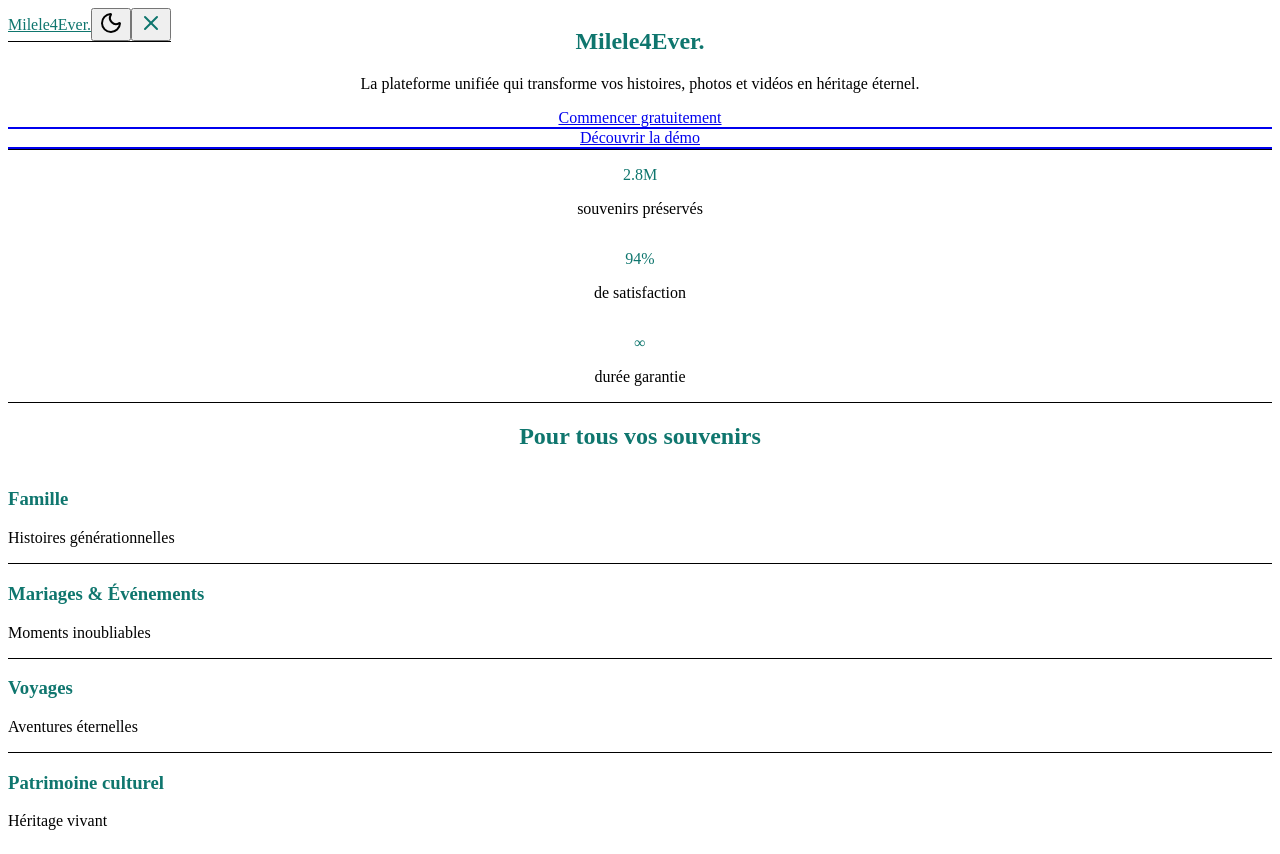
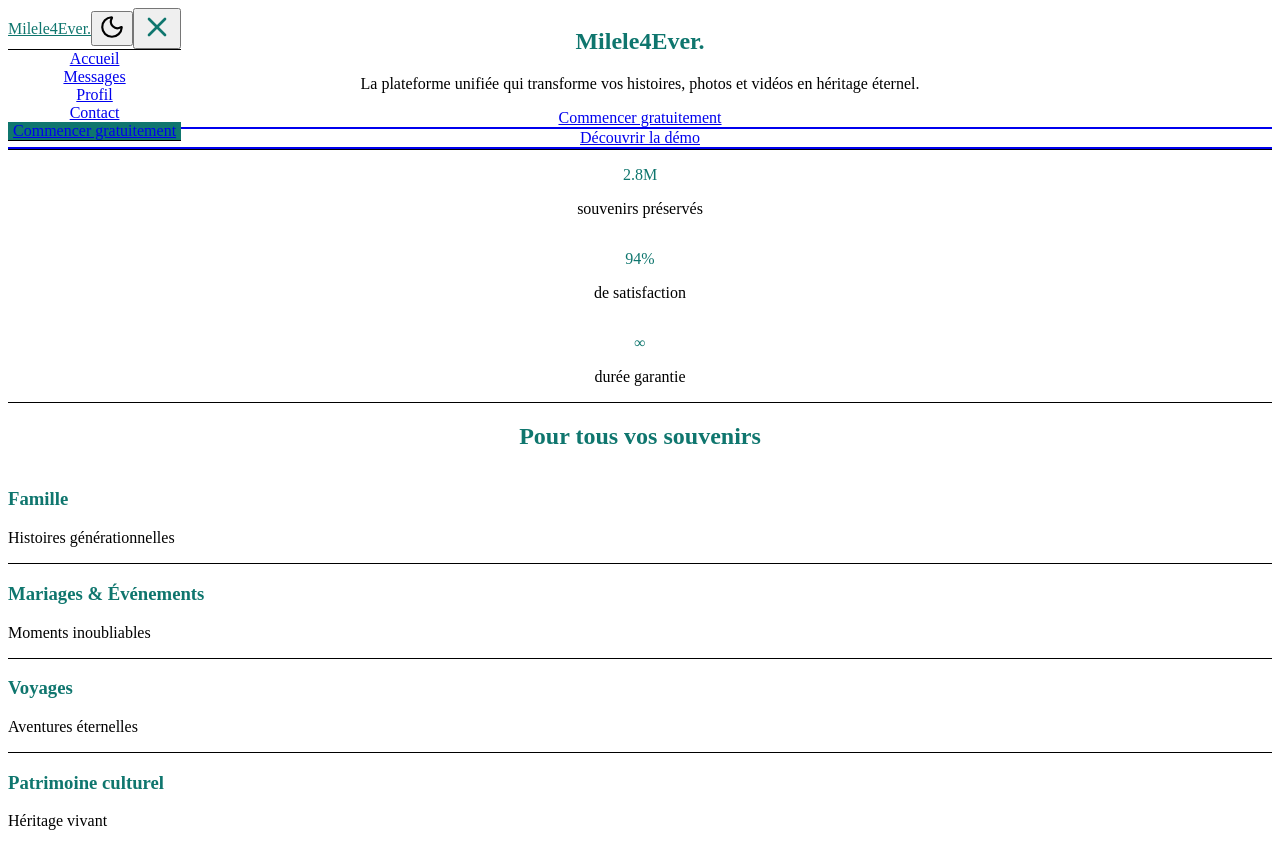
Before and after one commit to kentleyk-ui/milele4ever, a Next.js app: page / in a window 1280 px wide. Both pictures are taken after a click on the button 151 px from the left and 24 px from the top of the page. Built offline with nearby package versions, Linux system fonts and the light colour scheme.

Commit message:
Correction finale Mode Sombre + Navbar

```diff
--- a/src/components/Navbar.tsx
+++ b/src/components/Navbar.tsx
@@ -1,3 +1,4 @@
+// src/components/Navbar.tsx
 "use client";
 
 import { useState, useEffect } from "react";
@@ -8,50 +9,83 @@ export default function Navbar() {
   const [isOpen, setIsOpen] = useState(false);
   const [darkMode, setDarkMode] = useState(false);
 
+  // Chargement du thème sauvegardé au démarrage
   useEffect(() => {
-    if (localStorage.theme === "dark" || (!('theme' in localStorage) && window.matchMedia('(prefers-color-scheme: dark)').matches)) {
-      setDarkMode(true);
+    const savedTheme = localStorage.getItem("theme");
+    const prefersDark = window.matchMedia("(prefers-color-scheme: dark)").matches;
+
+    const isDark = savedTheme === "dark" || (!savedTheme && prefersDark);
+    setDarkMode(isDark);
+
+    if (isDark) {
       document.documentElement.classList.add("dark");
     }
   }, []);
 
   const toggleDarkMode = () => {
-    if (darkMode) {
+    const newMode = !darkMode;
+    setDarkMode(newMode);
+
+    if (newMode) {
+      document.documentElement.classList.add("dark");
+      localStorage.setItem("theme", "dark");
+    } else {
       document.documentElement.classList.remove("dark");
-      localStorage.theme = "light";
-    } else {
-      document.documentElement.classList.add("dark");
-      localStorage.theme = "dark";
+      localStorage.setItem("theme", "light");
     }
-    setDarkMode(!darkMode);
   };
 
   return (
-    <nav className="fixed top-0 left-0 right-0 z-50 bg-white/95 dark:bg-gray-950/95 backdrop-blur-md border-b border-gray-100 dark:border-gray-800">
-      {/* ... même code que précédemment ... */}
+    <nav className="fixed top-0 left-0 right-0 z-50 bg-white/95 dark:bg-gray-950/95 backdrop-blur-md border-b border-gray-100 dark:border-gray-800 shadow-sm">
       <div className="max-w-6xl mx-auto px-6 py-5 flex items-center justify-between">
-        <Link href="/" className="text-3xl font-bold text-[#0f766e] dark:text-teal-400">
+        {/* Logo */}
+        <Link href="/" className="text-3xl font-bold text-[#0f766e] dark:text-teal-400 tracking-tight">
           Milele4Ever.
         </Link>
 
         {/* Menu Desktop */}
         <div className="hidden md:flex items-center gap-10 text-lg">
-          {/* ... liens existants ... */}
+          <Link href="/" className="text-gray-700 dark:text-gray-300 hover:text-[#0f766e] dark:hover:text-teal-400 transition">Accueil</Link>
+          <Link href="/messages" className="text-gray-700 dark:text-gray-300 hover:text-[#0f766e] dark:hover:text-teal-400 transition">Messages</Link>
+          <Link href="/profile" className="text-gray-700 dark:text-gray-300 hover:text-[#0f766e] dark:hover:text-teal-400 transition">Profil</Link>
+          <Link href="/contact" className="text-gray-700 dark:text-gray-300 hover:text-[#0f766e] dark:hover:text-teal-400 transition">Contact</Link>
+          <a href="#" className="bg-[#0f766e] dark:bg-teal-500 text-white px-8 py-3 rounded-2xl font-medium hover:bg-[#0a5c53] transition">
+            Commencer
+          </a>
         </div>
 
-        <div className="flex items-center gap-4">
-          {/* Bouton Dark Mode */}
-          <button onClick={toggleDarkMode} className="text-xl text-gray-700 dark:text-gray-300">
-            {darkMode ? <Sun size={24} /> : <Moon size={24} />}
+        <div className="flex items-center gap-5">
+          {/* Bouton Mode Sombre */}
+          <button
+            onClick={toggleDarkMode}
+            className="text-2xl text-gray-700 dark:text-gray-300 hover:text-[#0f766e] transition"
+            aria-label="Changer le thème"
+          >
+            {darkMode ? <Sun size={26} /> : <Moon size={26} />}
           </button>
 
-          {/* Hamburger */}
-          <button className="md:hidden text-3xl text-[#0f766e]" onClick={() => setIsOpen(!isOpen)}>
-            {isOpen ? <X /> : <Menu />}
+          {/* Hamburger Mobile */}
+          <button
+            className="md:hidden text-3xl text-[#0f766e] dark:text-teal-400"
+            onClick={() => setIsOpen(!isOpen)}
+          >
+            {isOpen ? <X size={32} /> : <Menu size={32} />}
           </button>
         </div>
       </div>
-      {/* Menu Mobile (inchangé) */}
+
+      {/* Menu Mobile */}
+      {isOpen && (
+        <div className="md:hidden bg-white dark:bg-gray-950 border-t border-gray-100 dark:border-gray-800 py-8 px-6 space-y-8 text-center text-lg">
+          <Link href="/" className="block text-gray-700 dark:text-gray-300 hover:text-[#0f766e]" onClick={() => setIsOpen(false)}>Accueil</Link>
+          <Link href="/messages" className="block text-gray-700 dark:text-gray-300 hover:text-[#0f766e]" onClick={() => setIsOpen(false)}>Messages</Link>
+          <Link href="/profile" className="block text-gray-700 dark:text-gray-300 hover:text-[#0f766e]" onClick={() => setIsOpen(false)}>Profil</Link>
+          <Link href="/contact" className="block text-gray-700 dark:text-gray-300 hover:text-[#0f766e]" onClick={() => setIsOpen(false)}>Contact</Link>
+          <a href="#" className="block bg-[#0f766e] text-white py-4 rounded-2xl font-medium" onClick={() => setIsOpen(false)}>
+            Commencer gratuitement
+          </a>
+        </div>
+      )}
     </nav>
   );
 }
```
